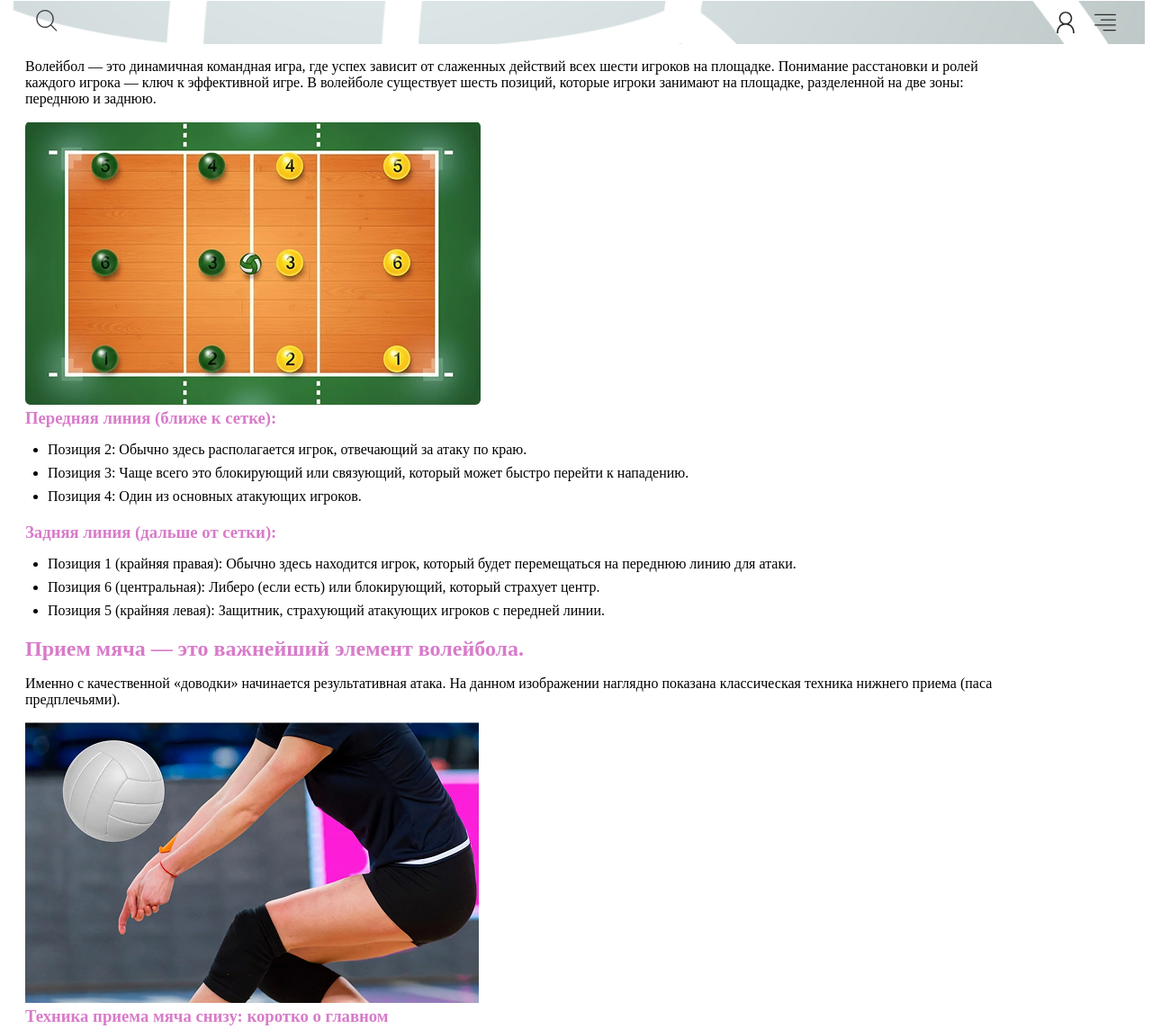
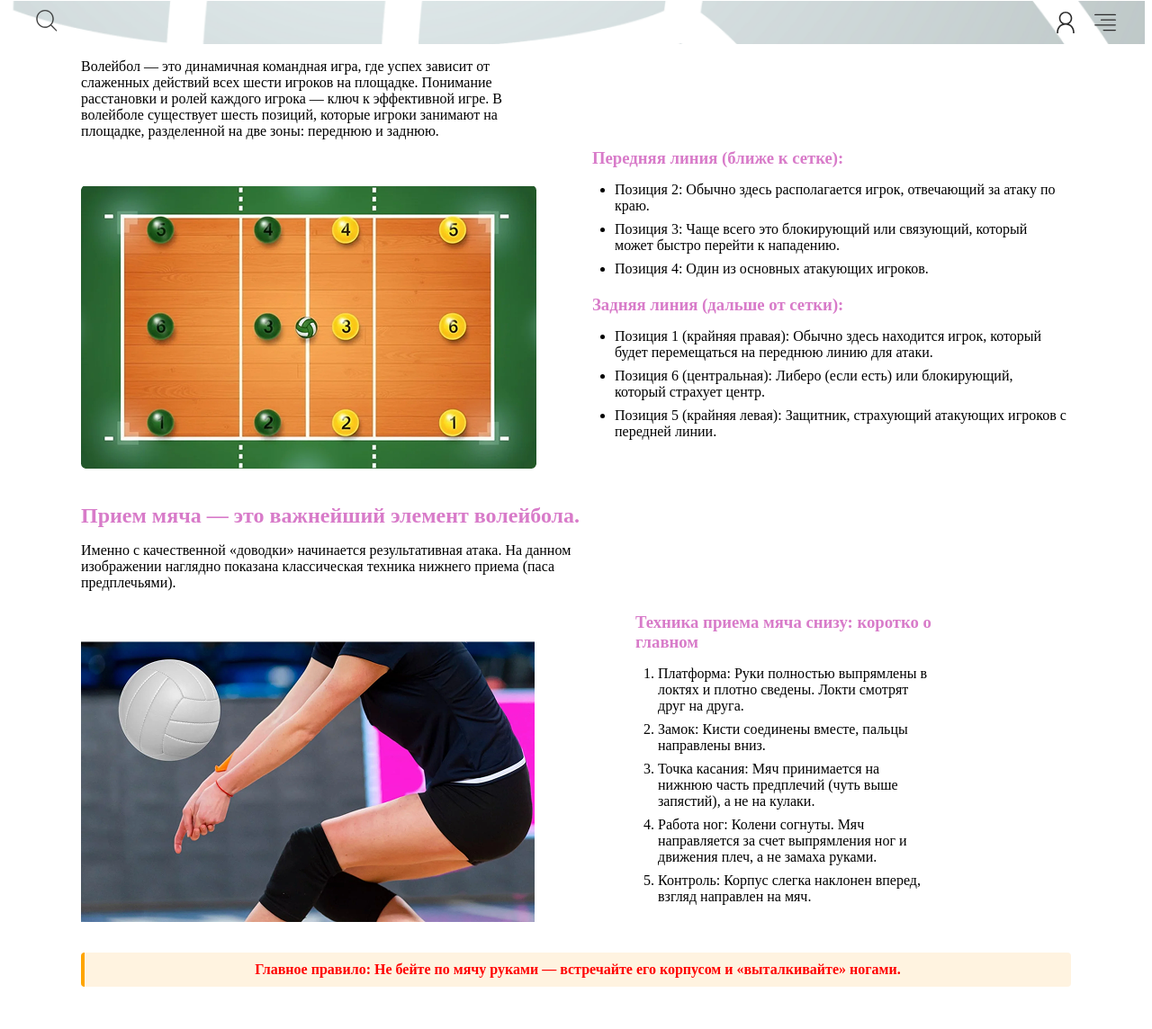
Before and after one commit to anfisahozainova-code/anfisahozainova-code.github.io, a plain HTML site: page index.html in a window 1280 px wide. Shown: the part 7-1151 px from the top of the page at 90% size. After the commit the page ends 1120 px from the top, so only its background shows below. Drawn offline with Linux system fonts and the light colour scheme.

Commit message:
Update style.css

```diff
--- a/style.css
+++ b/style.css
@@ -27,6 +27,7 @@ header {
 .container {
     max-width: 1100px;
     padding: 0 20px;
+    margin:0 auto;
 }
 
 .content-block {
@@ -94,3 +95,34 @@ li {
 .main-rule {
     padding: 10px;
 }
+.content-block1{
+    display:flex;
+    gap:40px;
+}
+.block1-left{
+    width:48%;
+}
+.block1-right{
+    width:48%;
+    margin-top: 116px;
+}
+.block2-main{
+    display:flex;
+}
+.block2-left{
+    width: 56%;
+
+}
+.block2-right{
+    width:30%;
+    margin-top: 156px;
+}
+.block1{
+    margin-top: 35px;
+}
+.block2{
+    margin-top: 40px;
+}
+.block2-rightext{
+    margin-top: 35px;
+}
```
